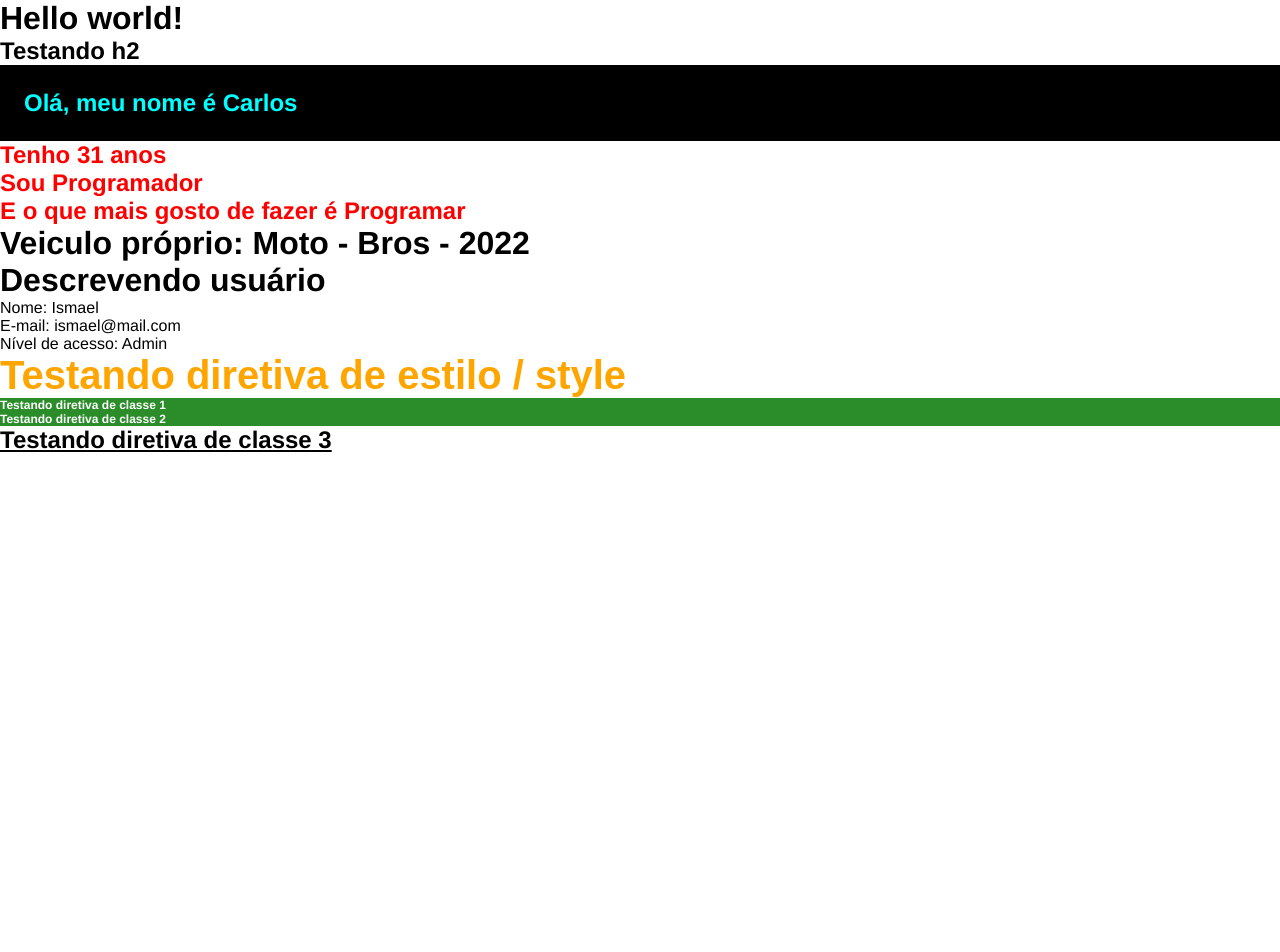
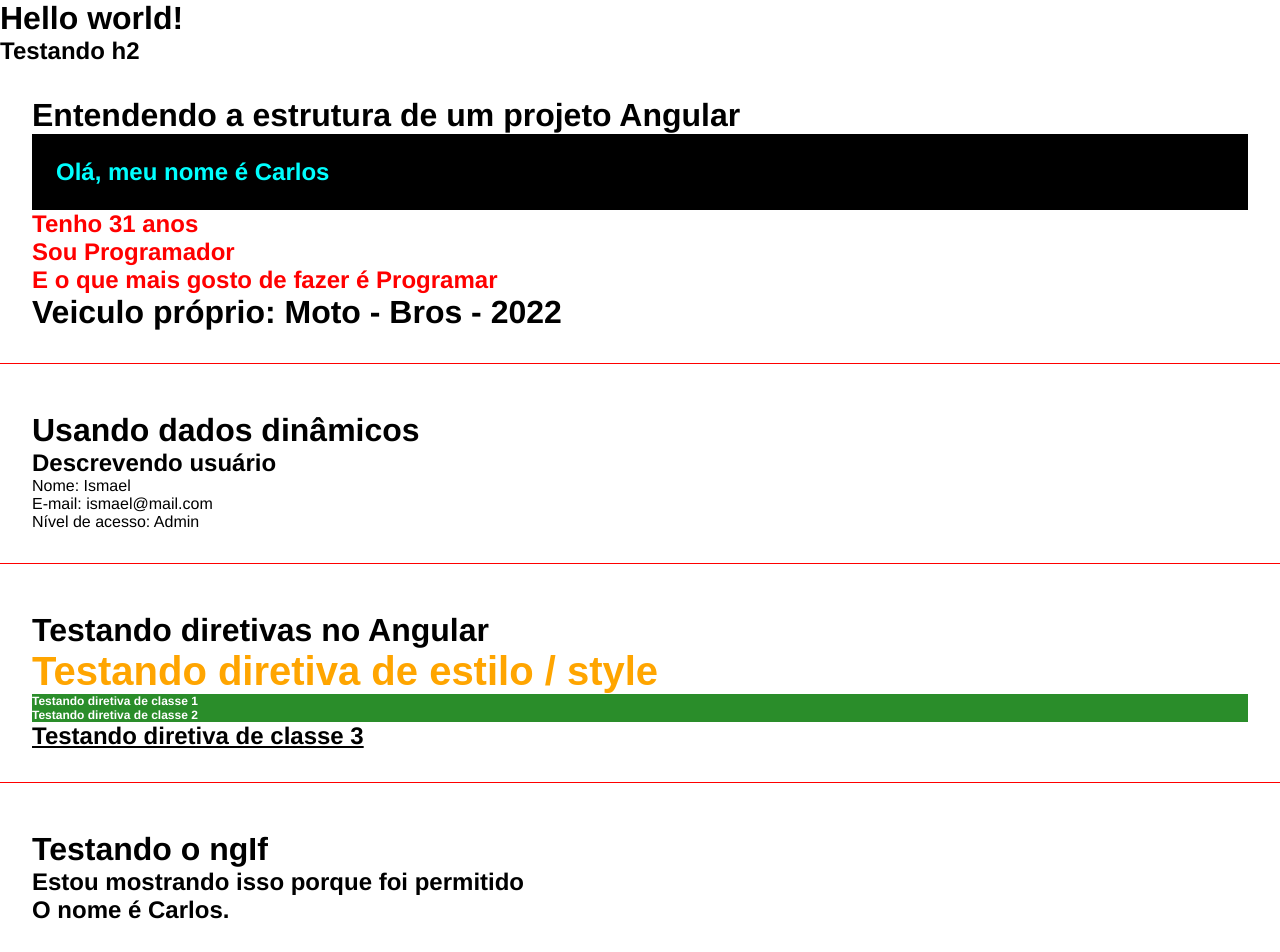
Before and after one commit to carlosismaelad/Angular, an Angular app in the folder curso-angular/: page / in a window 1280 px wide. Shown: the top 952 px of the page. Before the commit the page ends 800 px from the top, so only its background shows below. Built offline with nearby package versions, Linux system fonts and the light colour scheme.

Commit message:
Renderização condicional com ngIf/else

```diff
--- a/curso-angular/src/app/app.component.html
+++ b/curso-angular/src/app/app.component.html
@@ -3,3 +3,4 @@
 <app-first-component></app-first-component>
 <app-parent-data [name]="userName" [userData]="userData"></app-parent-data>
 <app-directives></app-directives>
+<app-if-render></app-if-render>
--- a/curso-angular/src/app/app.module.ts
+++ b/curso-angular/src/app/app.module.ts
@@ -6,13 +6,15 @@
 import { FirstComponentComponent } from './components/first-component/first-component.component';
 import { ParentDataComponent } from './components/parent-data/parent-data.component';
 import { DirectivesComponent } from './components/directives/directives.component';
+import { IfRenderComponent } from './components/if-render/if-render.component';
 
 @NgModule({
   declarations: [
     AppComponent,
     FirstComponentComponent,
     ParentDataComponent,
-    DirectivesComponent
+    DirectivesComponent,
+    IfRenderComponent
   ],
   imports: [
     BrowserModule,
--- a/curso-angular/src/app/components/directives/directives.component.html
+++ b/curso-angular/src/app/components/directives/directives.component.html
@@ -1,6 +1,11 @@
-<h2 [ngStyle]="{ 'font-size': size + 'px', 'font-family': font, color: color }">
-  Testando diretiva de estilo / style
-</h2>
-<h2 [ngClass]="classes">Testando diretiva de classe 1</h2>
-<h2 [ngClass]="classes">Testando diretiva de classe 2</h2>
-<h2 [ngClass]="underline">Testando diretiva de classe 3</h2>
+<div class="class">
+  <h1>Testando diretivas no Angular</h1>
+  <h2
+    [ngStyle]="{ 'font-size': size + 'px', 'font-family': font, color: color }"
+  >
+    Testando diretiva de estilo / style
+  </h2>
+  <h2 [ngClass]="classes">Testando diretiva de classe 1</h2>
+  <h2 [ngClass]="classes">Testando diretiva de classe 2</h2>
+  <h2 [ngClass]="underline">Testando diretiva de classe 3</h2>
+</div>
--- a/curso-angular/src/app/components/first-component/first-component.component.html
+++ b/curso-angular/src/app/components/first-component/first-component.component.html
@@ -1,7 +1,11 @@
+<div class="class">
+  <h1>Entendendo a estrutura de um projeto Angular</h1>
   <h2 class="apresentacao">Olá, meu nome é {{ name }}</h2>
   <h2>Tenho {{ idade }} anos</h2>
   <h2>Sou {{ profissao }}</h2>
   <h2>E o que mais gosto de fazer é {{ hobbies[2] }}</h2>
   <h1>
-  Veiculo próprio: {{ veiculo.tipo }} - {{ veiculo.modelo }} - {{ veiculo.ano }}
+    Veiculo próprio: {{ veiculo.tipo }} - {{ veiculo.modelo }} -
+    {{ veiculo.ano }}
   </h1>
+</div>
--- /dev/null
+++ b/curso-angular/src/app/components/if-render/if-render.component.html
@@ -0,0 +1,8 @@
+<div class="class">
+  <h1>Testando o ngIf</h1>
+  <h2 *ngIf="canShow">Estou mostrando isso porque foi permitido</h2>
+  <h2 *ngIf="name === 'Carlos'; else nameNotFound">O nome é Carlos.</h2>
+  <ng-template #nameNotFound>
+    <h2>O nome não foi encontrado!</h2>
+  </ng-template>
+</div>
--- /dev/null
+++ b/curso-angular/src/app/components/if-render/if-render.component.ts
@@ -0,0 +1,12 @@
+import { Component } from '@angular/core';
+
+@Component({
+  selector: 'app-if-render',
+  templateUrl: './if-render.component.html',
+  styleUrls: ['./if-render.component.css']
+})
+export class IfRenderComponent {
+  canShow: boolean = true
+  name: string = 'Carlos'
+
+}
--- a/curso-angular/src/app/components/parent-data/parent-data.component.html
+++ b/curso-angular/src/app/components/parent-data/parent-data.component.html
@@ -1,4 +1,7 @@
-<h1>Descrevendo usuário</h1>
-<p>Nome: {{ name }}</p>
-<p>E-mail: {{ userData.email }}</p>
-<p>Nível de acesso: {{ userData.role }}</p>
+<div class="class">
+  <h1>Usando dados dinâmicos</h1>
+  <h2>Descrevendo usuário</h2>
+  <p>Nome: {{ name }}</p>
+  <p>E-mail: {{ userData.email }}</p>
+  <p>Nível de acesso: {{ userData.role }}</p>
+</div>
--- a/curso-angular/src/styles.css
+++ b/curso-angular/src/styles.css
@@ -3,3 +3,13 @@
   padding: 0;
   font-family: Helvetica, Arial, sans-serif;
 }
+
+body {
+  padding-bottom: 500px;
+}
+
+.class {
+  border-bottom: 1px solid red;
+  padding: 2em;
+  margin-bottom: 1em;
+}
```
Also changed, not shown: curso-angular/src/app/components/if-render/if-render.component.css (added), 1 other file (tests, documents, lock files or other folders). Lines whose indentation alone changed are shown as unchanged.
